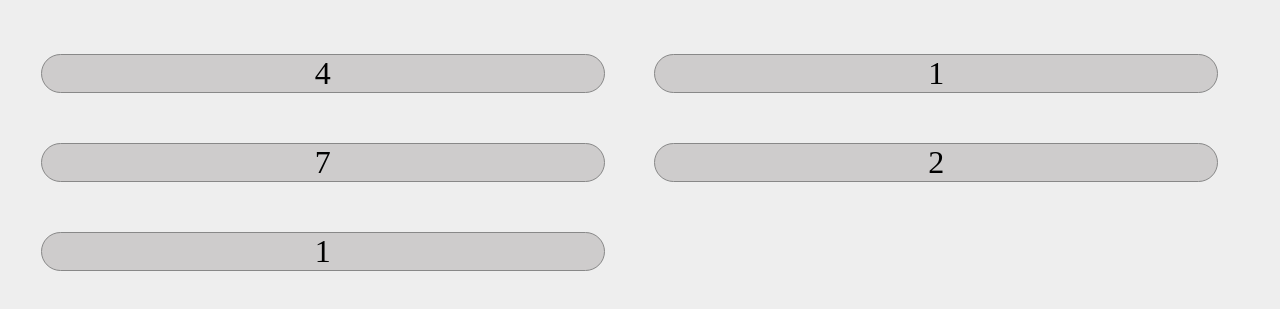
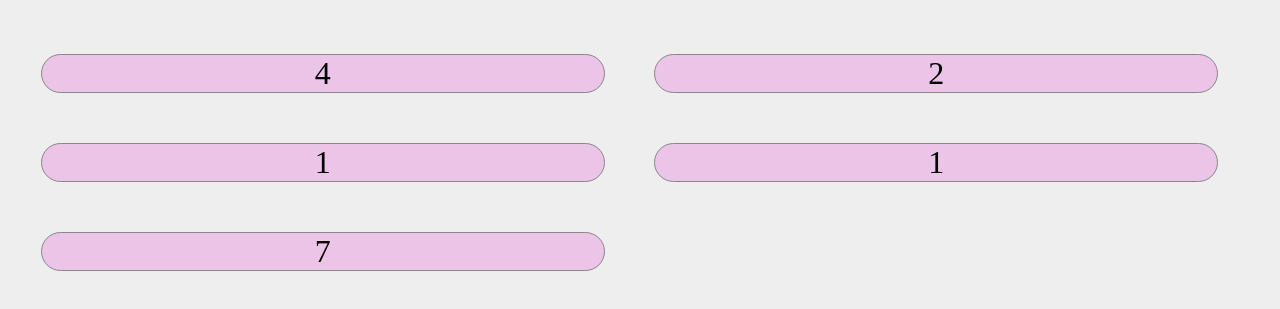
Before and after one commit to laylaxh/number-game, a React app: page / in a window 1280 px wide. Shown: the part 177-486 px from the top of the page. Built offline with nearby package versions, Linux system fonts and the light colour scheme.

Commit message:
Shuffle, clean up, customize scss

```diff
--- a/package.json
+++ b/package.json
@@ -5,6 +5,7 @@
   "description": "",
   "main": "index.js",
   "dependencies": {
+    "lodash.shuffle": "^4.2.0",
     "react": "^15.6.1",
     "react-dom": "^15.6.1",
     "react-redux": "^5.0.6",
--- a/src/components/App.js
+++ b/src/components/App.js
@@ -3,7 +3,6 @@ import Game from './Game';
 import storeConfig from '../store';
 import PropTypes from 'prop-types';
 import { Provider } from 'react-redux';
-
 
 class App extends React.Component {
   store = storeConfig();
--- a/src/components/Game.js
+++ b/src/components/Game.js
@@ -1,10 +1,10 @@
 import React from 'react';
 import PropTypes from 'prop-types';
 import { connect } from 'react-redux';
-
 import { randomNumberGenerator } from '../store/util';
 import RandomNumbersPanel from './RandomNumbersPanel';
 import { decrementTime } from '../store/actions';
+import shuffle from 'lodash.shuffle'; // npm i lodash.shuffle first
 
 class Game extends React.Component {
   static propTypes = {
@@ -23,6 +23,7 @@ class Game extends React.Component {
     this.target = this.randomNumbers
       .slice(0, props.numberCount - 2)
       .reduce((acc, curr) => acc + curr);
+    this.randomNumbers = shuffle(this.randomNumbers);
   }
 
   // Lifecycle methods, there are 7 - steps like constructor runs first, renders, mounts, componentDidMount, etc.
@@ -72,8 +73,12 @@ class Game extends React.Component {
     if(gameStatus === 'playing'){
       return;
     }
-    return gameStatus === 'won'? 'green' : 'red';
+    return gameStatus === 'won'? 'lightgreen' : 'indianred';
   }
+
+  canPlay = () => {
+    return this.gameStatus() === 'playing';
+  };
 
  render() {
     const gameStatus = this.gameStatus();
@@ -89,7 +94,7 @@ class Game extends React.Component {
           {this.target}
         </div>
         <RandomNumbersPanel
-          canPlay={gameStatus === 'playing'}
+          canPlay={this.canPlay}
           randomNumbers={this.randomNumbers}
         />
 
--- a/src/components/NumberTile.js
+++ b/src/components/NumberTile.js
@@ -1,13 +1,13 @@
 import React from 'react';
 import PropTypes from 'prop-types';
 
-class NumberTile extends React.Component {
+class NumberTile extends React.PureComponent {
   static propTypes = {
     id: PropTypes.number.isRequired,
     number: PropTypes.number.isRequired,
     selected: PropTypes.bool, // for isNumberTileSelected
     onClick: PropTypes.func.isRequired,
-    canBeClicked: PropTypes.bool.isRequired,
+    canBeClicked: PropTypes.func.isRequired,
   };
 
   // Will default propTypes w/o isRequired specified as isRequired
@@ -17,10 +17,15 @@ class NumberTile extends React.Component {
 
   handleClick = () => {
     // if you select it you can't select it again
-    if(!this.props.selected && this.props.canBeClicked){
+    if(!this.props.selected && this.props.canBeClicked()){
       this.props.onClick(this.props.id);
     }
   };
+
+  componentWillUpdate(nextProps, nextState) {
+    console.log(this.props, nextProps);
+    console.log(this.state, nextState);
+  }
 
   render() {
     return (
--- a/src/components/RandomNumbersPanel.js
+++ b/src/components/RandomNumbersPanel.js
@@ -1,7 +1,6 @@
 import React from 'react';
 import PropTypes from 'prop-types';
 import { connect } from 'react-redux';
-
 import NumberTile from './NumberTile';
 
 const RandomNumbersPanel = (props) => {
@@ -28,11 +27,13 @@ RandomNumbersPanel.propTypes = {
   randomNumbers: PropTypes.arrayOf(PropTypes.number).isRequired,
   selectNumber: PropTypes.func.isRequired,
   selectedNumbers: PropTypes.arrayOf(PropTypes.number).isRequired,
-  canPlay: PropTypes.bool.isRequired,
+  canPlay: PropTypes.func.isRequired,
 };
 
 const mapStateToProps = (state) => {
-  return state;
+  return {
+    selectedNumbers: state.selectedNumbers,
+  };
 };
 
 const mapDispatchToProps = (dispatch) => {
--- a/src/styles/index.scss
+++ b/src/styles/index.scss
@@ -26,7 +26,7 @@ div#target {
   display: inline-block;
   text-align: center;
   border-radius: 1em;
-  background-color: #cecccc;
+  background-color: #ebc4e8;
 }
 
 div#time {
```
Also changed, not shown: src/store/index.js (+1 -8 lines), 1 other file.
